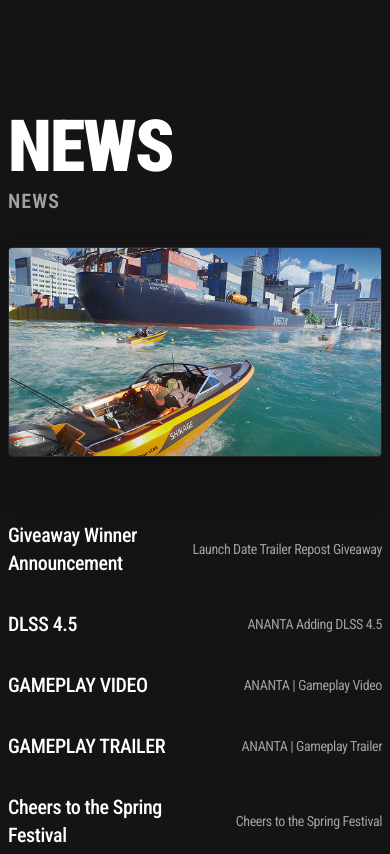
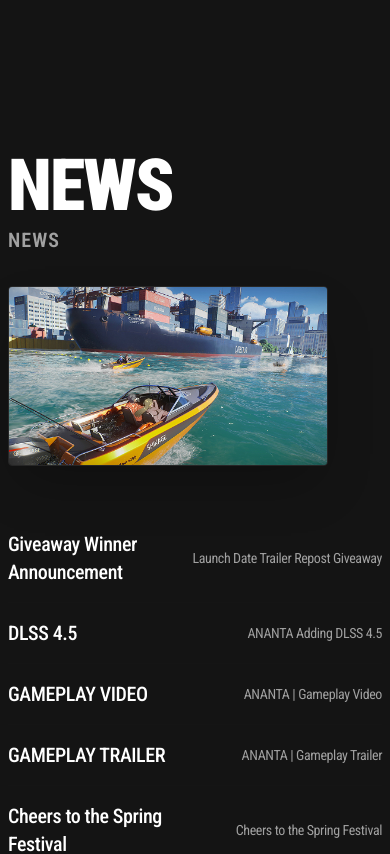
Before and after one commit to InspirationAndMotivation/ananta-scrollytelling, a React (Vite) app: page / in a window 390 px wide. Shown: the part 7940-8794 px from the top of the page. Built offline with nearby package versions, Linux system fonts and the light colour scheme.

Commit message:
Mobile view

```diff
--- a/src/NewsComponent/News.jsx
+++ b/src/NewsComponent/News.jsx
@@ -5,12 +5,12 @@ const News = () => {
     <>
       <div
         id="news"
-        className="h-screen mx-2 bg-[var(--background-color)] flex items-center justify-center text-white"
+        className="h-screen m-2 bg-[var(--background-color)] flex items-center justify-center text-white"
       >
         <div className="w-full max-w-7xl grid grid-cols-1 lg:grid-cols-12 gap-12 lg:gap-16 items-start">
           <div className="lg:col-span-5 flex flex-col gap-8">
             <div className="relative">
-              <h2 className="text-7xl sm:text-8xl font-(family-name:--roboto-font) font-black uppercase tracking-tight text-white leading-none">
+              <h2 className="text-7xl font-(family-name:--roboto-font) font-black uppercase tracking-tight text-white leading-none">
                 NEWS
               </h2>
               <span className="block text-xl sm:text-4xl font-(family-name:--roboto-font) font-semibold uppercase tracking-wider text-white/60 mt-1">
@@ -18,7 +18,7 @@ const News = () => {
               </span>
             </div>
 
-            <div className="relative w-full aspect-video rounded-sm overflow-hidden bg-neutral-900 border border-neutral-800 shadow-2xl">
+            <div className="relative w-full max-w-xs lg:max-w-none aspect-video rounded-sm overflow-hidden bg-neutral-900 border border-neutral-800 shadow-2xl">
               <img
                 src={newsImage}
                 alt="News Image"
--- a/src/ScrollVideoComponent/ScrollVideo.jsx
+++ b/src/ScrollVideoComponent/ScrollVideo.jsx
@@ -183,7 +183,7 @@ export default function ScrollVideo() {
   return (
     <div
       ref={containerRef}
-      className="relative w-full h-[500vh] bg-[var(--background-color)]"
+      className="relative w-full h-[500vh] m-2 bg-[var(--background-color)]"
     >
       <div className="sticky top-0 w-full h-screen overflow-hidden">
         {/* Top edge gradient */}
```
